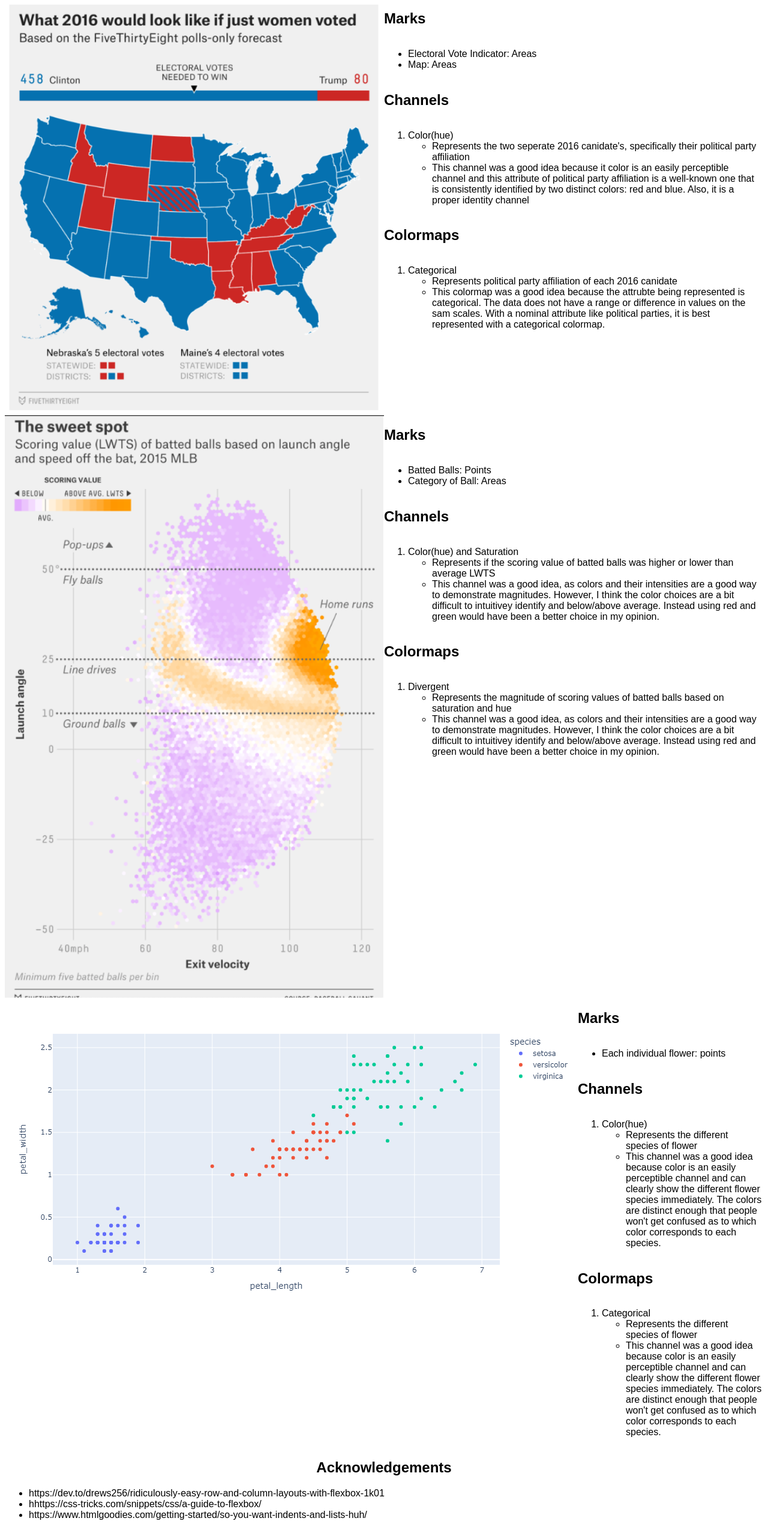
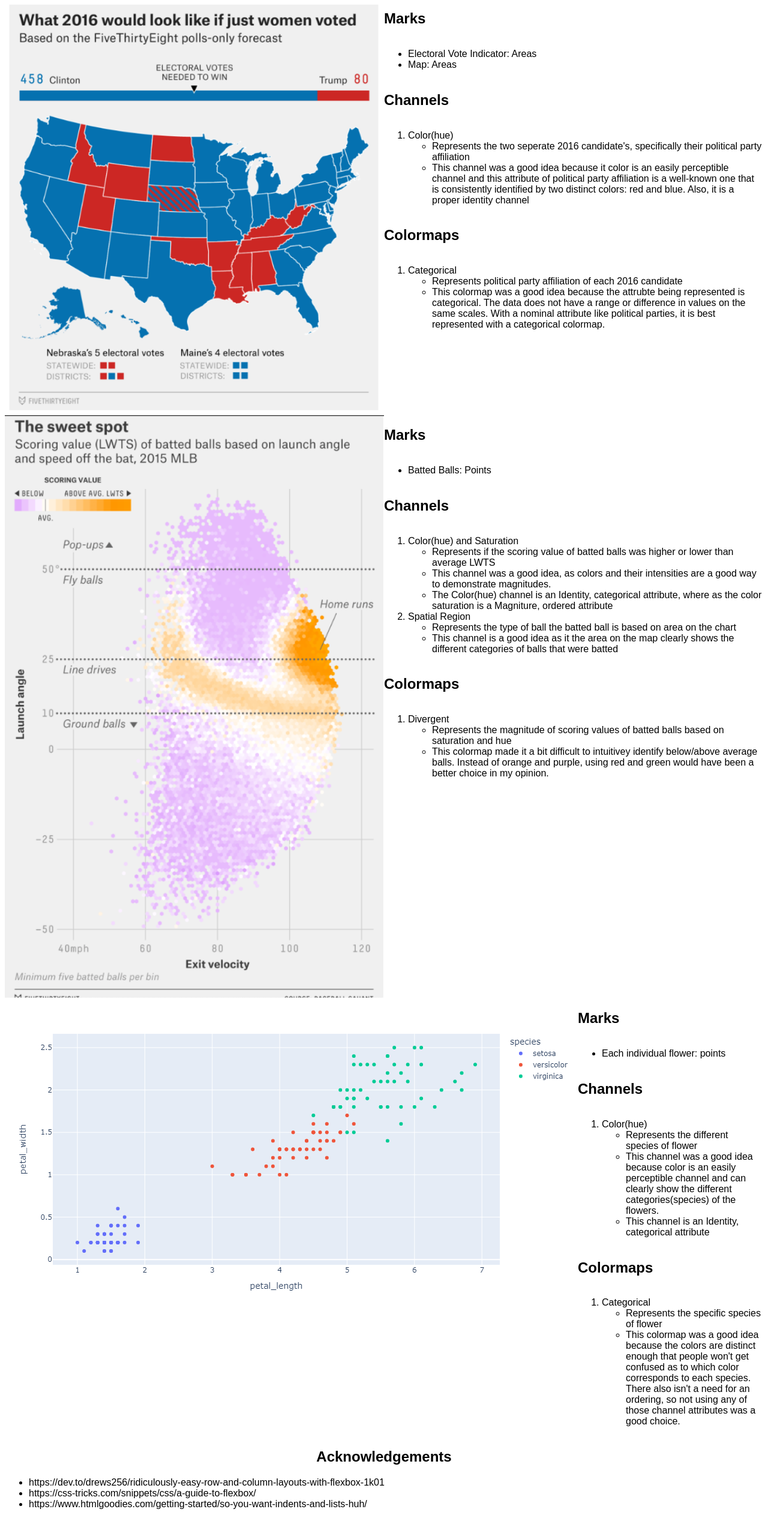
Before and after one commit to DS4200-S23-Class/hw-03-hw-03-anushka-and-monisha, a plain HTML site: page index.html in a window 1280 px wide. Shown: the part 122-2672 px from the top of the page at 60% size. Drawn offline with Linux system fonts and the light colour scheme.

Commit message:
final edits

```diff
--- a/index.html
+++ b/index.html
@@ -45,25 +45,29 @@
             <h2>Marks</h2>
 
             <ul>
-                <li>Electoral Vote Indicator: Areas
-                <li>Map: Areas
+                <li>Electoral Vote Indicator: Areas</li>
+                <li>Map: Areas</li>
             </ul>
 
             <h2>Channels</h2>
             <ol>
                 <li>Color(hue)
                 <ul>
-                    <li>Represents the two seperate 2016 canidate's, specifically their political party affiliation
-                    <li>This channel was a good idea because it color is an easily perceptible channel and this attribute of political party affiliation is a well-known one that is consistently identified by two distinct colors: red and blue. Also, it is a proper identity channel
+                    <li>Represents the two seperate 2016 candidate's, specifically their political party affiliation</li>
+                    <li>This channel was a good idea because it color is an easily perceptible channel and this attribute of
+                         political party affiliation is a well-known one that is consistently identified by two distinct colors:
+                          red and blue. Also, it is a proper identity channel</li>
                 </ul>
             </ol>
 
             <h2>Colormaps</h2>
             <ol>
-                <li>Categorical
+                <li>Categorical</li>
                 <ul>
-                    <li>Represents political party affiliation of each 2016 canidate
-                    <li>This colormap was a good idea because the attrubte being represented is categorical. The data does not have a range or difference in values on the sam scales. With a nominal attribute like political parties, it is best represented with a categorical colormap.
+                    <li>Represents political party affiliation of each 2016 candidate</li>
+                    <li>This colormap was a good idea because the attrubte being represented is categorical.
+                        The data does not have a range or difference in values on the same scales. With a nominal attribute
+                        like political parties, it is best represented with a categorical colormap. </li>
                 </ul>
             </ol>
 
@@ -88,29 +92,31 @@
             <h2>Marks</h2>
 
             <ul>
-                <li>Batted Balls: Points
-                <li>Category of Ball: Areas
+                <li>Batted Balls: Points</li>
             </ul>
 
             <h2>Channels</h2>
             <ol>
-                <li>Color(hue) and Saturation
+                <li>Color(hue) and Saturation</li>
                 <ul>
-                    <li>Represents if the scoring value of batted balls was higher or lower than average LWTS
-                    <li>This channel was a good idea, as colors and their intensities are a good way to demonstrate magnitudes. However,
-                        I think the color choices are a bit difficult to intuitivey identify and below/above average. Instead using red and green
-                        would have been a better choice in my opinion.
+                    <li>Represents if the scoring value of batted balls was higher or lower than average LWTS</li>
+                    <li>This channel was a good idea, as colors and their intensities are a good way to demonstrate magnitudes.</li>
+                    <li>The Color(hue) channel is an Identity, categorical attribute, where as the color saturation is a Magniture, ordered attribute</li>
+                </ul>
+                <li>Spatial Region</li>
+                <ul>
+                    <li>Represents the type of ball the batted ball is based on area on the chart</li>
+                    <li>This channel is a good idea as it the area on the map clearly shows the different categories of balls that were batted</li>
                 </ul>
             </ol>
 
             <h2>Colormaps</h2>
             <ol>
-                <li>Divergent
+                <li>Divergent</li>
                 <ul>
-                    <li>Represents the magnitude of scoring values of batted balls based on saturation and hue
-                    <li>This channel was a good idea, as colors and their intensities are a good way to demonstrate magnitudes. However,
-                        I think the color choices are a bit difficult to intuitivey identify and below/above average. Instead using red and green
-                        would have been a better choice in my opinion.
+                    <li>Represents the magnitude of scoring values of batted balls based on saturation and hue</li>
+                    <li>This colormap made it a bit difficult to intuitivey identify below/above average balls.
+                        Instead of orange and purple, using red and green would have been a better choice in my opinion.</li>
                 </ul>
             </ol>
 
@@ -133,24 +139,26 @@
             <h2>Marks</h2>
 
             <ul>
-                <li>Each individual flower: points
+                <li>Each individual flower: points</li>
             </ul>
 
             <h2>Channels</h2>
             <ol>
-                <li>Color(hue)
+                <li>Color(hue)</li>
                 <ul>
-                    <li>Represents the different species of flower
-                    <li>This channel was a good idea because color is an easily perceptible channel and can clearly show the different flower species immediately. The colors are distinct enough that people won't get confused as to which color corresponds to each species.
+                    <li>Represents the different species of flower</li>
+                    <li>This channel was a good idea because color is an easily perceptible channel and can clearly show the different categories(species) of the flowers.</li>
+                    <li>This channel is an Identity, categorical attribute</li>
                 </ul>
             </ol>
 
             <h2>Colormaps</h2>
             <ol>
-                <li>Categorical
+                <li>Categorical</li>
                 <ul>
-                    <li>Represents the different species of flower
-                    <li>This channel was a good idea because color is an easily perceptible channel and can clearly show the different flower species immediately. The colors are distinct enough that people won't get confused as to which color corresponds to each species.
+                    <li>Represents the specific species of flower</li>
+                    <li>This colormap was a good idea because the colors are distinct enough that people won't get confused
+                        as to which color corresponds to each species. There also isn't a need for an ordering, so not using any of those channel attributes was a good choice.</li>
                 </ul>
             </ol>
 
@@ -161,9 +169,9 @@
     <h2 id = 'centered'>Acknowledgements</h2>
     <div>
         <ul>
-          <li>https://dev.to/drews256/ridiculously-easy-row-and-column-layouts-with-flexbox-1k01
-          <li>hhttps://css-tricks.com/snippets/css/a-guide-to-flexbox/
-          <li>https://www.htmlgoodies.com/getting-started/so-you-want-indents-and-lists-huh/
+          <li>https://dev.to/drews256/ridiculously-easy-row-and-column-layouts-with-flexbox-1k01</li>
+          <li>https://css-tricks.com/snippets/css/a-guide-to-flexbox/</li>
+          <li>https://www.htmlgoodies.com/getting-started/so-you-want-indents-and-lists-huh/</li>
         </ul>
     </div>
 
```
